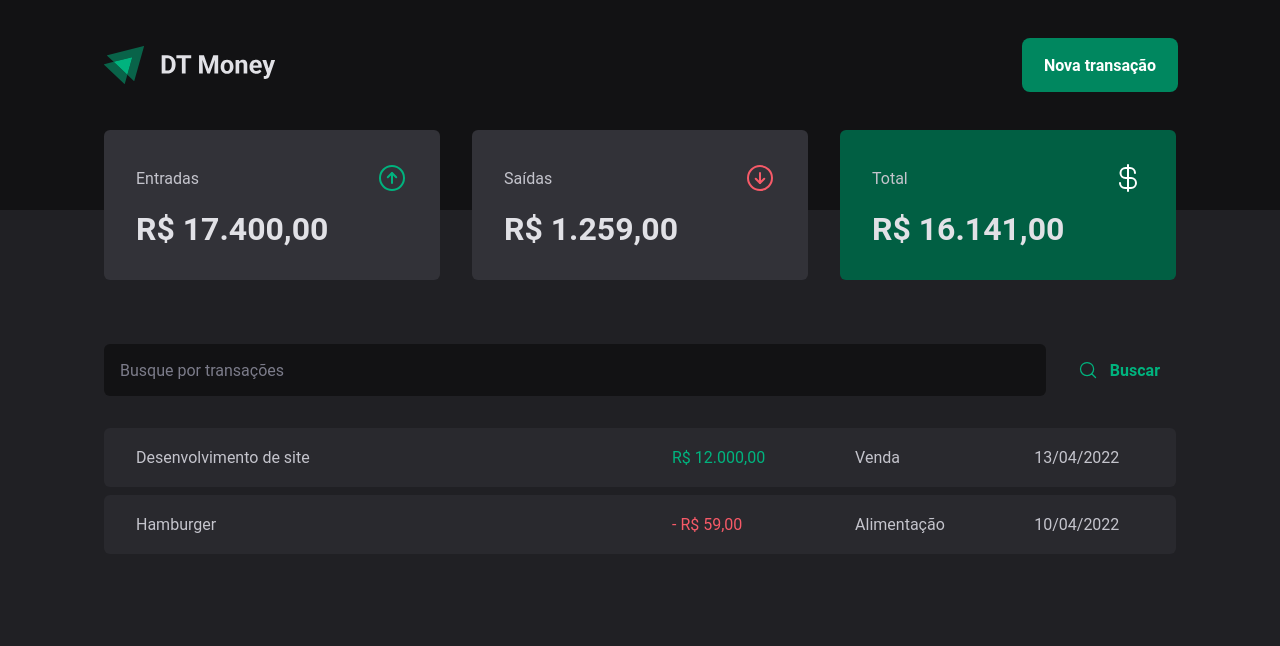
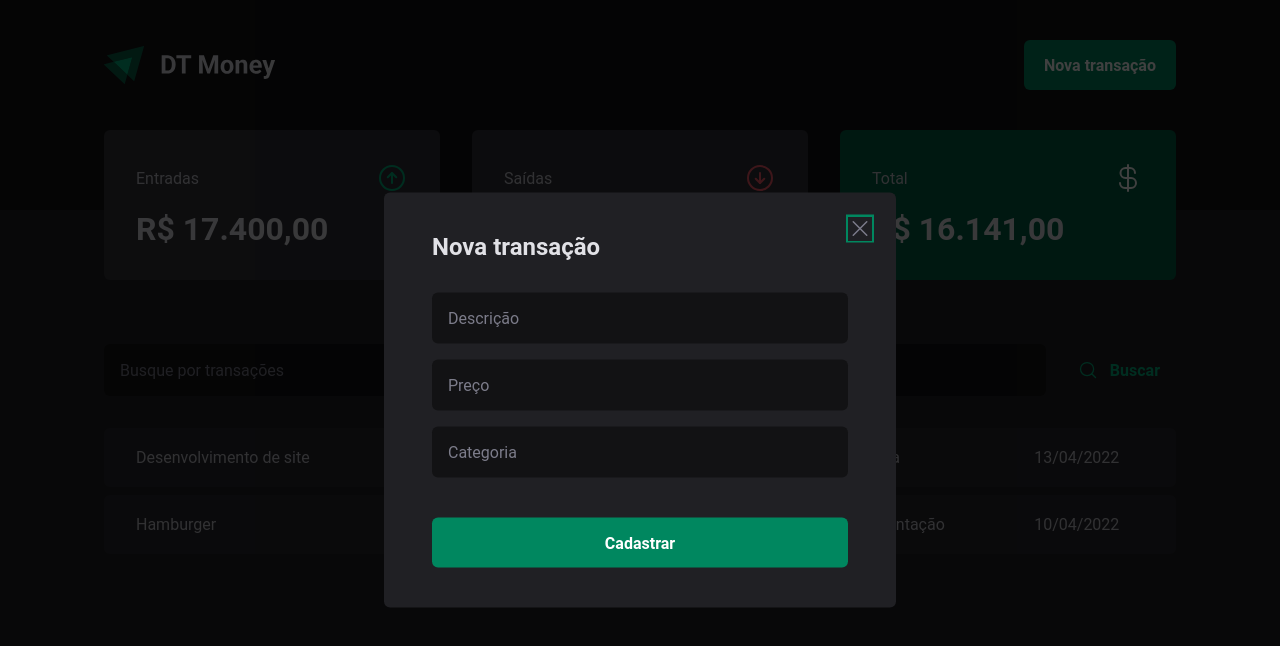
Before and after one commit to FelipeRBDantas/03-dt-money, a React app: page / in a window 1280 px wide. Both pictures are taken after a click on the button "Nova transação". Shown: the top 646 px of the page. Built offline with nearby package versions, Linux system fonts and the light colour scheme; the HTML template or start-up script is replaced by a standard one.

Commit message:
feat: Visual Structure - Modal Component: New Transaction

```diff
--- a/package.json
+++ b/package.json
@@ -10,6 +10,7 @@
     "preview": "vite preview"
   },
   "dependencies": {
+    "@radix-ui/react-dialog": "^1.0.5",
     "phosphor-react": "^1.4.1",
     "react": "^18.2.0",
     "react-dom": "^18.2.0",
--- a/src/components/Header/index.tsx
+++ b/src/components/Header/index.tsx
@@ -1,4 +1,8 @@
 import { HeaderContainer, HeaderContent, NewTransactionButton } from "./styles";
+
+import * as Dialog from '@radix-ui/react-dialog';
+
+import { NewTransactionModal } from "../NewTransactionModal";
 
 import logoImg from '../../assets/logo.svg';
 
@@ -8,7 +12,13 @@
       <HeaderContent>
         <img src={logoImg} alt="" />
 
-        <NewTransactionButton>Nova transação</NewTransactionButton>
+        <Dialog.Root>
+          <Dialog.Trigger asChild>
+            <NewTransactionButton>Nova transação</NewTransactionButton>
+          </Dialog.Trigger>
+
+          <NewTransactionModal />
+        </Dialog.Root>
       </HeaderContent>
     </HeaderContainer>
   )
--- /dev/null
+++ b/src/components/NewTransactionModal/index.tsx
@@ -0,0 +1,28 @@
+import * as Dialog from "@radix-ui/react-dialog";
+import { X } from "phosphor-react";
+
+import { CloseButton, Content, Overlay } from "./styles";
+
+export function NewTransactionModal() {
+  return (
+    <Dialog.Portal>
+      <Overlay />
+
+      <Content>
+        <Dialog.Title>Nova transação</Dialog.Title>
+
+        <CloseButton>
+          <X size={24} />
+        </CloseButton>
+
+        <form action="">
+          <input type="text" placeholder="Descrição" required />
+          <input type="number" placeholder="Preço" required />
+          <input type="text" placeholder="Categoria" required />
+
+          <button type="submit">Cadastrar</button>
+        </form>
+      </Content>
+    </Dialog.Portal>
+  )
+}
--- /dev/null
+++ b/src/components/NewTransactionModal/styles.ts
@@ -0,0 +1,69 @@
+import styled from 'styled-components';
+
+import * as Dialog from '@radix-ui/react-dialog';
+
+export const Overlay = styled(Dialog.Overlay)`
+  position: fixed;
+  width: 100vw;
+  height: 100vh;
+  inset: 0;
+  background: rgba(0, 0, 0, 0.75);
+`
+
+export const Content = styled(Dialog.Content)`
+  min-width: 32rem;
+  border-radius: 6px;
+  padding: 2.5rem 3rem;
+  background: ${props => props.theme['gray-800']};
+  position: fixed;
+  top: 50%;
+  left: 50%;
+  transform: translate(-50%, -50%);
+
+  form {
+    margin-top: 2rem;
+    display: flex;
+    flex-direction: column;
+    gap: 1rem;
+
+    input {
+      border-radius: 6px;
+      border: 0;
+      background: ${props => props.theme['gray-900']};
+      color: ${props => props.theme['gray-300']};
+      padding: 1rem;
+
+      &::placeholder {
+        color: ${props => props.theme['gray-500']};
+      }
+    }
+
+    button[type="submit"] {
+      height: 50px;
+      border: 0;
+      background: ${props => props.theme['green-500']};
+      color: ${props => props.theme.white};
+      font-weight: bold;
+      padding: 0 1.25rem;
+      border-radius: 6px;
+      margin-top: 1.5rem;
+      cursor: pointer;
+
+      &:hover {
+        background: ${props => props.theme['green-700']};
+        transition: background-color 0.2s;
+      }
+    }
+  }
+`
+
+export const CloseButton = styled(Dialog.Close)`
+  position: absolute;
+  background: transparent;
+  border: 0;
+  top: 1.5rem;
+  right: 1.5rem;
+  line-height: 0;
+  cursor: pointer;
+  color: ${props => props.theme['gray-500']};
+`
--- a/src/pages/Transactions/index.tsx
+++ b/src/pages/Transactions/index.tsx
@@ -3,6 +3,29 @@
 import { SearchForm } from "./components/SearchForm";
 
 import { PriceHighLight, TransactionsContainer, TransactionsTable } from "./styles";
+
+interface Transactions {
+  description: string;
+  value: string;
+  type: string;
+  date: string;
+}
+
+const transactions: Transactions[] = [
+  {
+    description: "Desenvolvimento de site",
+    value: "R$ 12.000,00",
+    type: "Venda",
+    date: "13/04/2022"
+  },
+  {
+    description: "Hamburger",
+    value: "- R$ 59,00",
+    type: "Alimentação",
+    date: "10/04/2022"
+  }
+]
+
 
 export function Transactions () {
   return (
@@ -16,22 +39,16 @@
 
         <TransactionsTable>
           <tbody>
-            <tr>
-              <td width="50%">Desenvolvimento de site</td>
-              <td>
-                <PriceHighLight variant="income">R$ 12.000,00</PriceHighLight>
-              </td>
-              <td>Venda</td>
-              <td>13/04/2022</td>
-            </tr>
-            <tr>
-              <td width="50%">Hamburger</td>
-              <td>
-                <PriceHighLight variant="outcome">- R$ 59,00</PriceHighLight>
-              </td>
-              <td>Alimentação</td>
-              <td>10/04/2022</td>
-            </tr>
+            { transactions.map((item) => (
+              <tr key={item.description}>
+                <td width="50%">{item.description}</td>
+                <td>
+                  <PriceHighLight variant={item.type === "Venda" ? "income" : "outcome"}>{ item.value }</PriceHighLight>
+                </td>
+                <td>{ item.type }</td>
+                <td>{ item.date }</td>
+              </tr>
+            )) }
           </tbody>
         </TransactionsTable>
       </TransactionsContainer>
```
Also changed, not shown: 1 other file (tests, documents, lock files or other folders).
